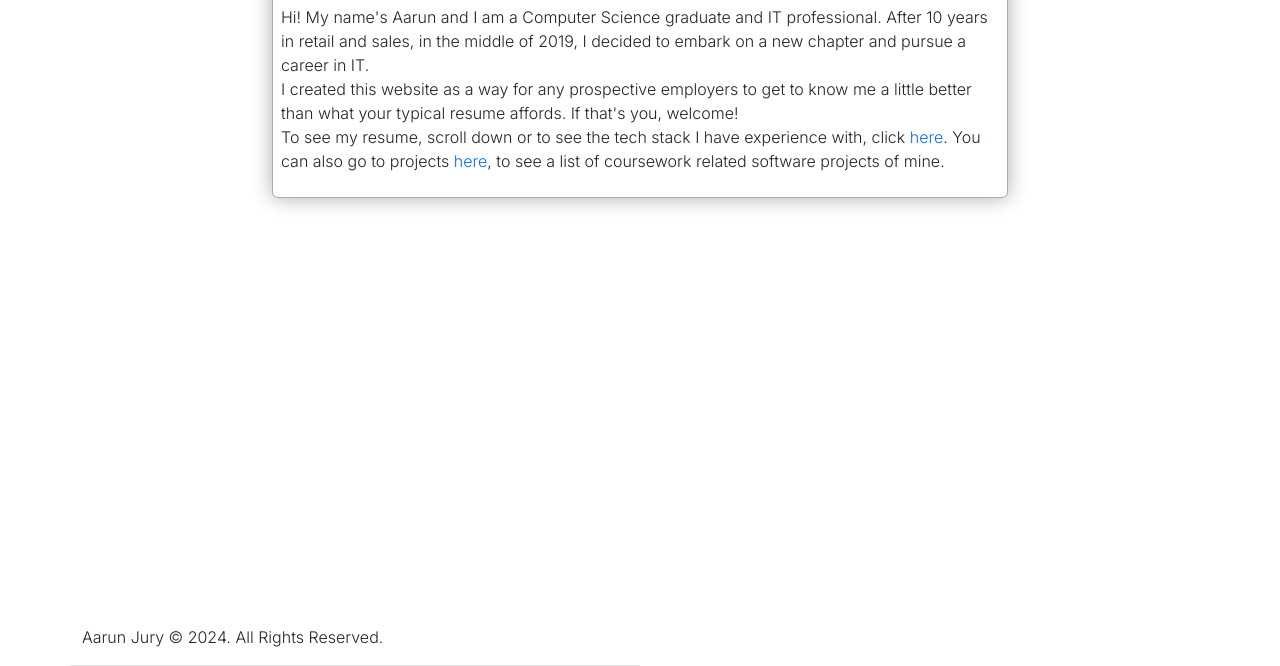
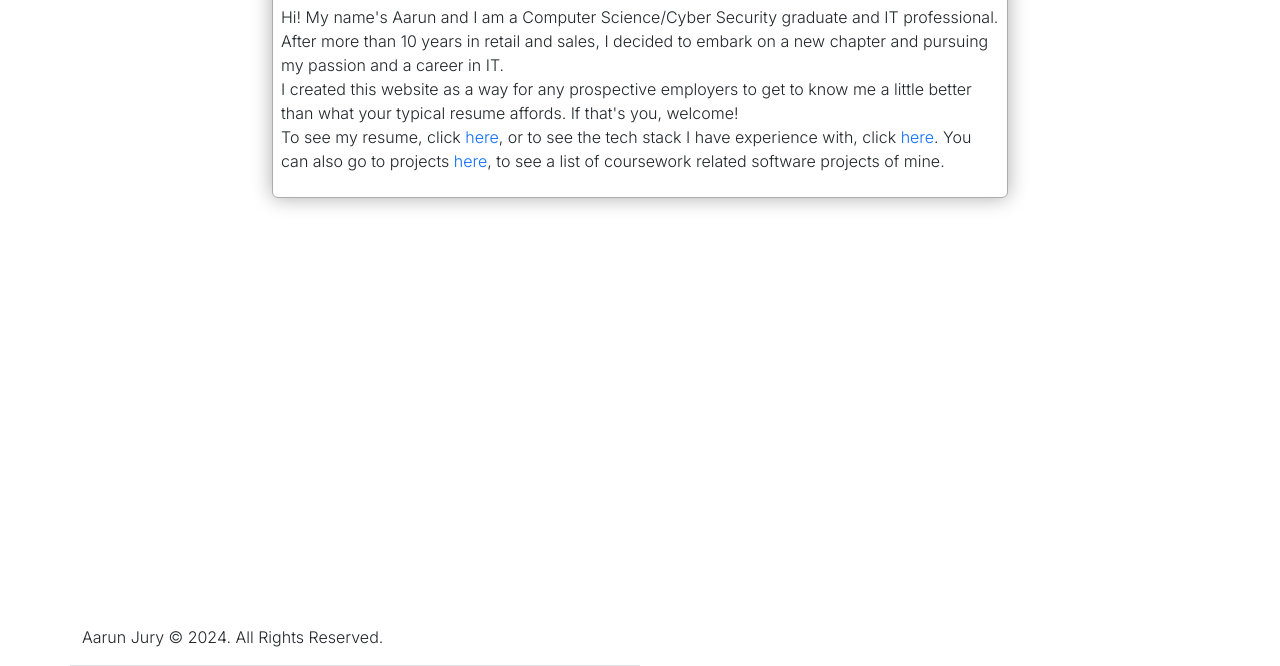
Before and after one commit to aarunjury/aarunjury.github.io, a plain HTML site: page index.html in a window 1280 px wide. Shown: the part 134-800 px from the top of the page. Drawn offline with nearby package versions, Linux system fonts and the light colour scheme.

Commit message:
more updates

```diff
--- a/index.html
+++ b/index.html
@@ -85,15 +85,15 @@
                             </div>
                             <div class="row">
                                 <p>
-                                    Hi! My name's Aarun and I am a Computer Science graduate and IT professional.
-                                    After 10 years in retail and sales, in the middle of 2019, I decided to embark on a new
-                                    chapter and pursue a career in IT.
+                                    Hi! My name's Aarun and I am a Computer Science/Cyber Security graduate and IT professional.
+                                    After more than 10 years in retail and sales, I decided to embark on a new
+                                    chapter and pursuing my passion and a career in IT.
                                     <br>
                                     I created this website as a way for any prospective employers to get to
                                     know me a little better than what your typical resume affords. If that's you,
                                     welcome!
                                     <br>
-                                    To see my resume, scroll down</a>
+                                    To see my resume, click <a href='/resume.html'>here</a>,
                                     or to see the tech stack I have experience with, click <a
                                         href='/experience.html'>here</a>. You can also go to projects <a
                                         href="/projects.html">here</a>,
```
Also changed, not shown: resume.html (+3 -5 lines), 1 other file.
